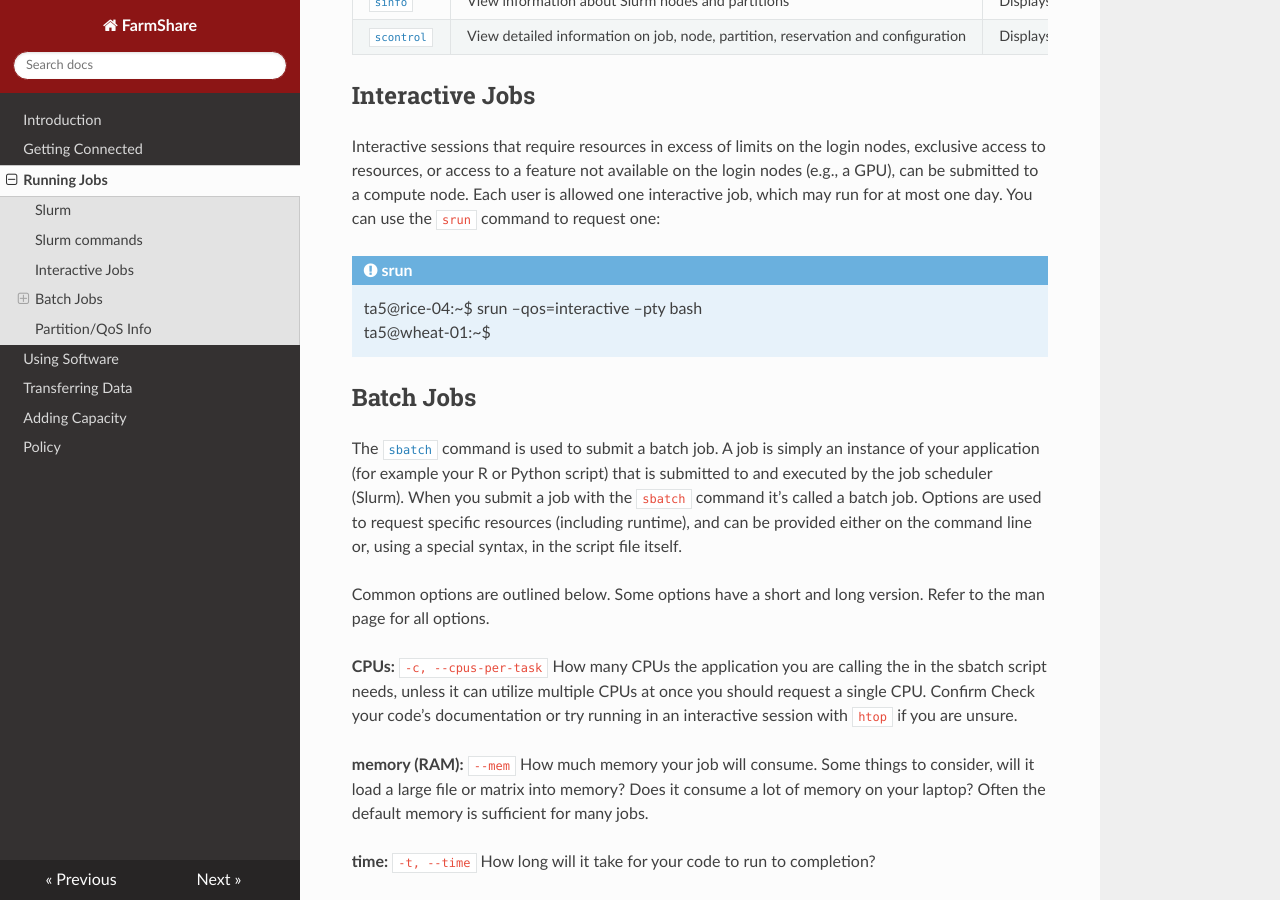
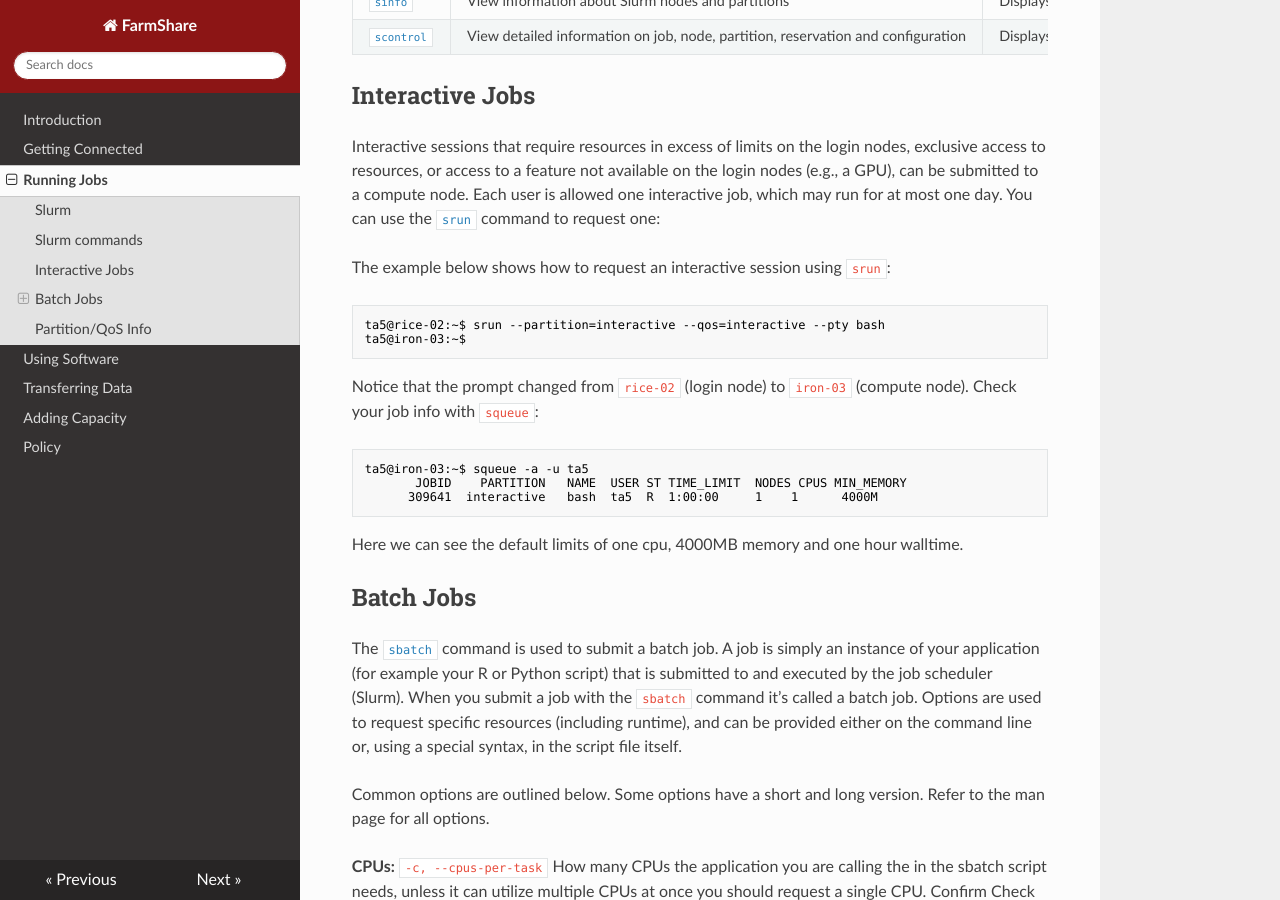
Before and after one commit to stanford-rc/farmshare-docs, an MkDocs documentation site: the page built from docs/slurm.md, in a window 1280 px wide and 900 px high, scrolled down 863 px. Built offline with MkDocs 1.6.1, drawn with Linux system fonts in a browser that asks for light colours; nearby versions of some CDN libraries.

Commit message:
fixed typos

````diff
--- a/docs/slurm.md
+++ b/docs/slurm.md
@@ -24,11 +24,24 @@ main Slurm commands to submit jobs are listed in the table below:
 
 ## Interactive Jobs
 
-Interactive sessions that require resources in excess of limits on the login nodes, exclusive access to resources, or access to a feature not available on the login nodes (e.g., a GPU), can be submitted to a compute node. Each user is allowed one interactive job, which may run for at most one day. You can use the `srun` command to request one:
+Interactive sessions that require resources in excess of limits on the login nodes, exclusive access to resources, or access to a feature not available on the login nodes (e.g., a GPU), can be submitted to a compute node. Each user is allowed one interactive job, which may run for at most one day. You can use the [`srun`](https://slurm.schedmd.com/srun.html) command to request one:
 
-!!! example "srun"
-    ta5@rice-04:~$ srun --qos=interactive --pty bash
-    ta5@wheat-01:~$
+The example below shows how to request an interactive session using `srun`:
+
+``` shell
+ta5@rice-02:~$ srun --partition=interactive --qos=interactive --pty bash
+ta5@iron-03:~$
+```
+
+Notice that the prompt changed from `rice-02` (login node) to `iron-03` (compute node). Check your job info with `squeue`:
+
+``` shell
+ta5@iron-03:~$ squeue -a -u ta5
+       JOBID    PARTITION   NAME  USER ST TIME_LIMIT  NODES CPUS MIN_MEMORY
+      309641  interactive   bash  ta5  R  1:00:00     1    1      4000M
+```
+
+Here we can see the default limits of one cpu, 4000MB memory and one hour walltime.
 
 ## Batch Jobs
 
````
